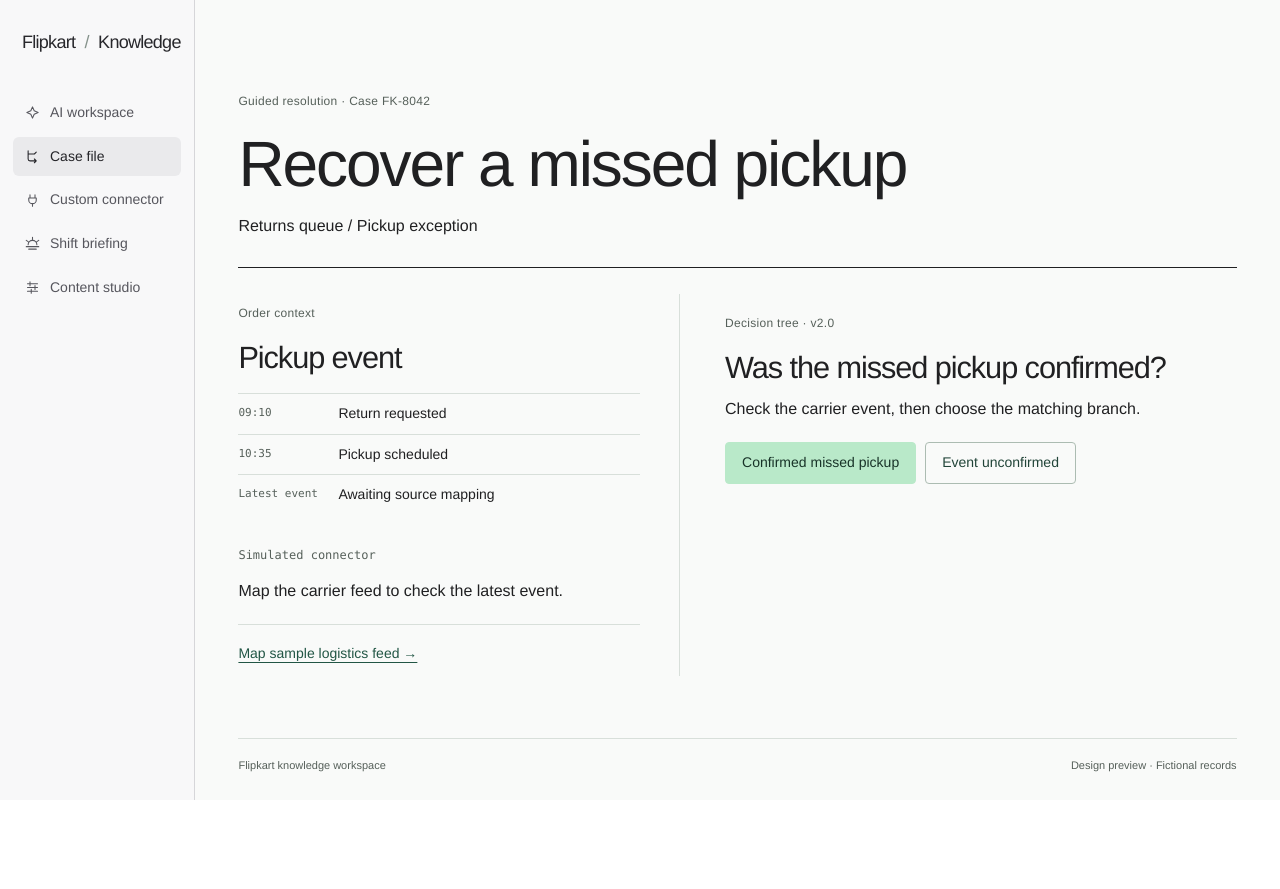
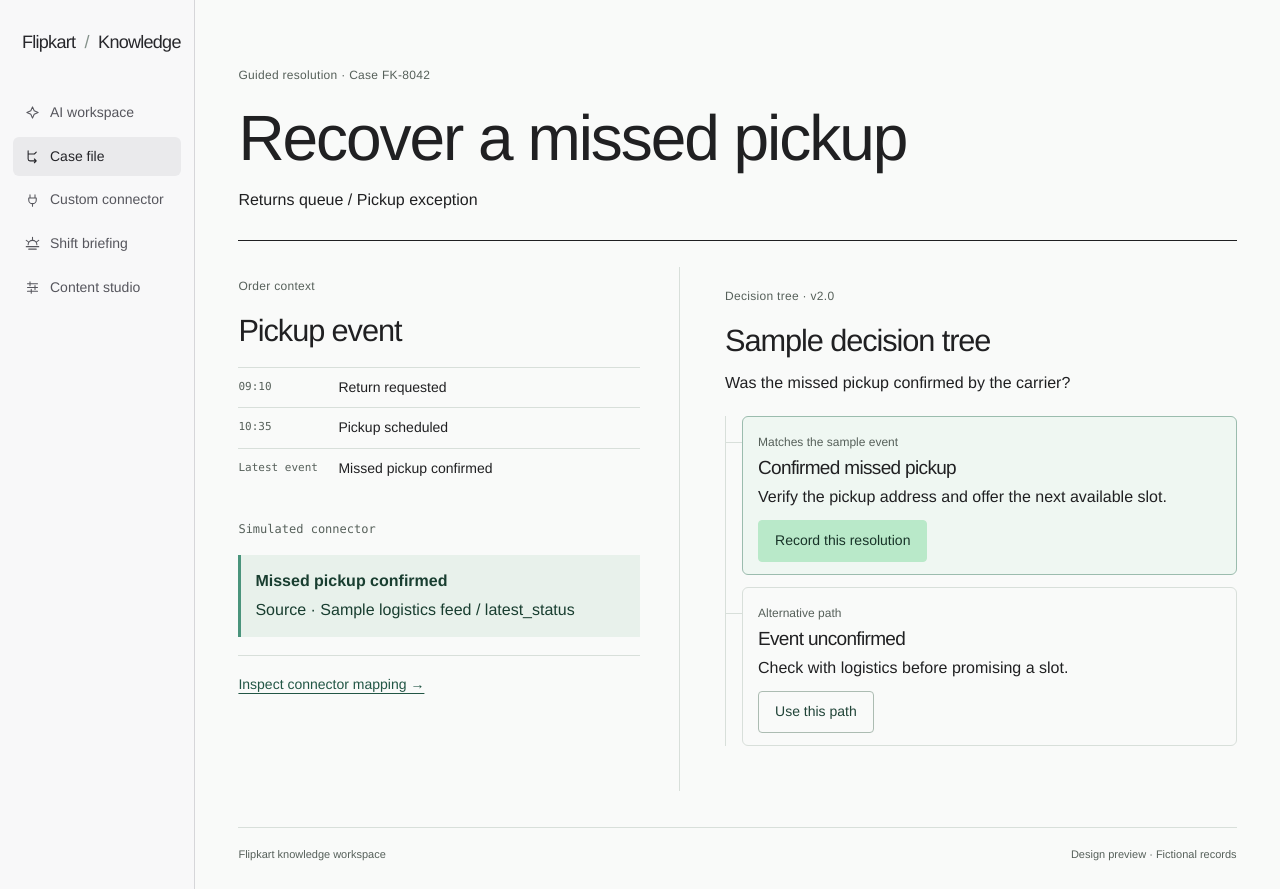
Before and after one commit to prasanna-gyde/flipkart-knowledge-demo, a plain HTML site: page index.html in a window 1280 px wide. Both pictures are taken after a click on the link "Open pickup case FK-8042 →". Before the commit the page ends 800 px from the top, so only its background shows below. Drawn offline with Linux system fonts and the light colour scheme.

Commit message:
Show a worked decision tree on entry to the case file

```diff
--- a/index.html
+++ b/index.html
@@ -177,13 +177,20 @@ summary { cursor: pointer; color: var(--accent); font-size: 14px; }
 .sample-dialogue p { margin: 2px 0 10px; }
 .sample-dialogue strong { color: var(--quiet); font-size: 12px; font-weight: 500; }
 .thread:empty { display: none; }
+.tree-paths { list-style: none; padding: 0 0 0 16px; margin: 12px 0 20px; border-left: 1px solid var(--rule); }
+.tree-path { position: relative; margin: 12px 0; padding: 12px 15px; border: 1px solid var(--rule); border-radius: 6px; }
+.tree-path::before { content: ''; position: absolute; left: -17px; top: 25px; width: 16px; border-top: 1px solid var(--rule); }
+.tree-path.recommended { border-color: #9bbcae; background: #eff7f2; }
+.tree-path small { color: var(--quiet); font-size: 12px; }
+.tree-path h3 { margin: 4px 0; }
+.tree-path p { margin: 6px 0 10px; }
 </style>
 </head>
 <body>
   <a class="skip" href="#workspace-main">Skip to content</a>
   <div id="app"></div>
   <script>
-const state = { published:false, mapped:false, field:'latest_status', event:'missed', outcome:'', responses:0, practice:'', reviewed:false };
+const state = { published:false, mapped:true, field:'latest_status', event:'missed', outcome:'', responses:0, practice:'', reviewed:false };
 const app = document.querySelector('#app');
 const version = () => state.published ? '2.1' : '2.0';
 const policy = () => state.published ? 'After a confirmed missed pickup, verify the pickup address and offer the next available slot. Confirm the customer’s preferred contact number before closing.' : 'After a confirmed missed pickup, verify the pickup address and offer the next available slot.';
@@ -237,7 +244,21 @@ function guide(){
   const eventText=state.event==='missed'?'Missed pickup confirmed':'Awaiting carrier confirmation';
   const outcome=state.outcome==='reschedule'?policy(): 'Contact logistics to confirm the event. Tell the customer you will follow up once the status is verified.';
   const evidence=state.mapped?'<div class="info"><strong>'+eventText+'</strong><p>Source · Sample logistics feed / latest_status</p></div>':'<p>Map the carrier feed to check the latest event.</p>';
-  return hero('guideHero','Guided resolution · Case FK-8042','Recover a missed pickup','<p>Returns queue / Pickup exception</p>')+grid(panel('Decision tree · v'+version(),state.outcome?'Resolution recorded':'Was the missed pickup confirmed?',state.outcome?'<p>'+outcome+'</p>'+actionBar(href('shift','Review pickup briefing →'),btn('restart','Try another path',true)): '<p>Check the carrier event, then choose the matching branch.</p>'+actionBar(btn('yes','Confirmed missed pickup'),btn('no','Event unconfirmed',true))),panel('Order context','Pickup event','<ol class="timeline"><li><small>09:10</small>Return requested</li><li><small>10:35</small>Pickup scheduled</li><li><small>Latest event</small>'+ (state.mapped ? eventText : 'Awaiting source mapping')+'</li></ol>'+tag('Simulated connector')+evidence+'<div class="row">'+href('connector',state.mapped?'Inspect connector mapping →':'Map sample logistics feed →','link')+'</div>'));
+  const branches = [
+    ['missed','Confirmed missed pickup','Verify the pickup address and offer the next available slot.','yes'],
+    ['pending','Event unconfirmed','Check with logistics before promising a slot.','no']
+  ];
+  const paths = branches.map(([event,title,advice,action])=>{
+    const recommended = event === state.event;
+    return `<li class="tree-path ${recommended?'recommended':''}">
+      <small>${recommended?'Matches the sample event':'Alternative path'}</small>
+      <h3>${title}</h3><p>${advice}</p>
+      ${state.outcome?'':btn(action,recommended?'Record this resolution':'Use this path',!recommended)}
+    </li>`;
+  }).join('');
+  const tree = '<p>Was the missed pickup confirmed by the carrier?</p><ul class="tree-paths">'+paths+'</ul>';
+  const recorded = state.outcome ? '<div class="info" role="status"><strong>Resolution recorded</strong><p>'+outcome+'</p></div>'+actionBar(href('shift','Review pickup briefing →'),btn('restart','Try another path',true)) : '';
+  return hero('guideHero','Guided resolution · Case FK-8042','Recover a missed pickup','<p>Returns queue / Pickup exception</p>')+grid(panel('Decision tree · v'+version(),'Sample decision tree',tree+recorded),panel('Order context','Pickup event','<ol class="timeline"><li><small>09:10</small>Return requested</li><li><small>10:35</small>Pickup scheduled</li><li><small>Latest event</small>'+ (state.mapped ? eventText : 'Awaiting source mapping')+'</li></ol>'+tag('Simulated connector')+evidence+'<div class="row">'+href('connector',state.mapped?'Inspect connector mapping →':'Map sample logistics feed →','link')+'</div>'));
 }
 function connector(){
   return hero('guideHero','Integration preview','Logistics connector','<p>Map an event from a fictional carrier feed into the agent’s order context.</p>')+grid(panel('Field mapping','Configure the source','<label for="field">Source field</label><select id="field"><option value="latest_status">latest_status</option><option value="tracking_ref">tracking_ref</option></select><label>Destination</label><p>Order context / Pickup event</p><label for="event">Preview record</label><select id="event"><option value="missed">FK-8042 · Missed pickup</option><option value="pending">FK-8042 · Pending confirmation</option></select>'),panel('Sample record','Mapping preview','<p id="preview"></p><div class="actions">'+btn('apply','Apply demo mapping')+'</div><p id="map-msg" role="status"></p>'));
```
